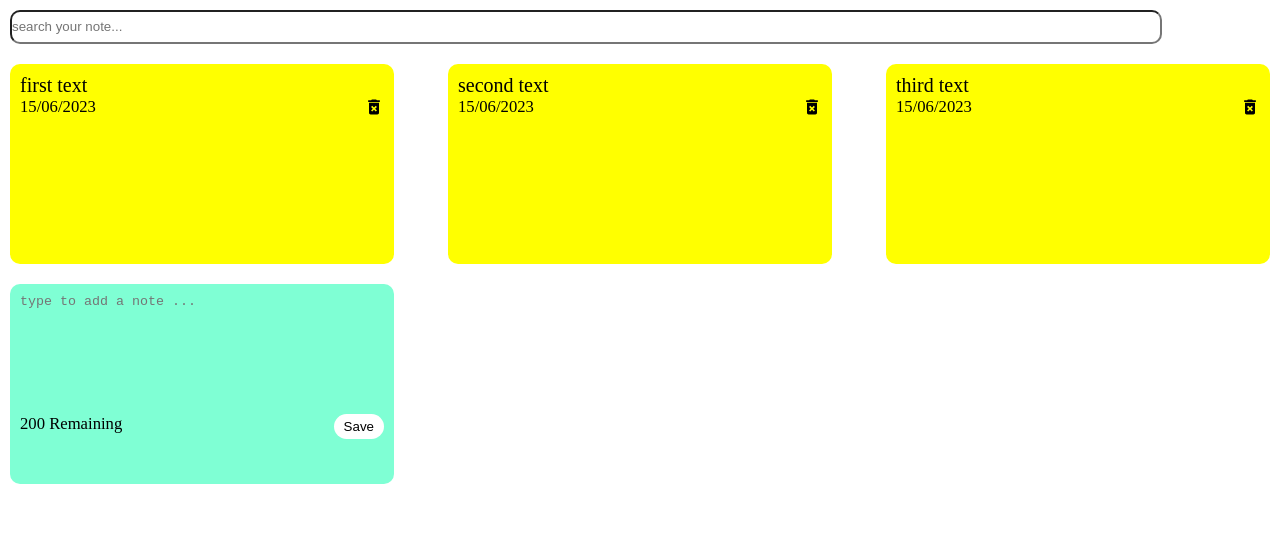
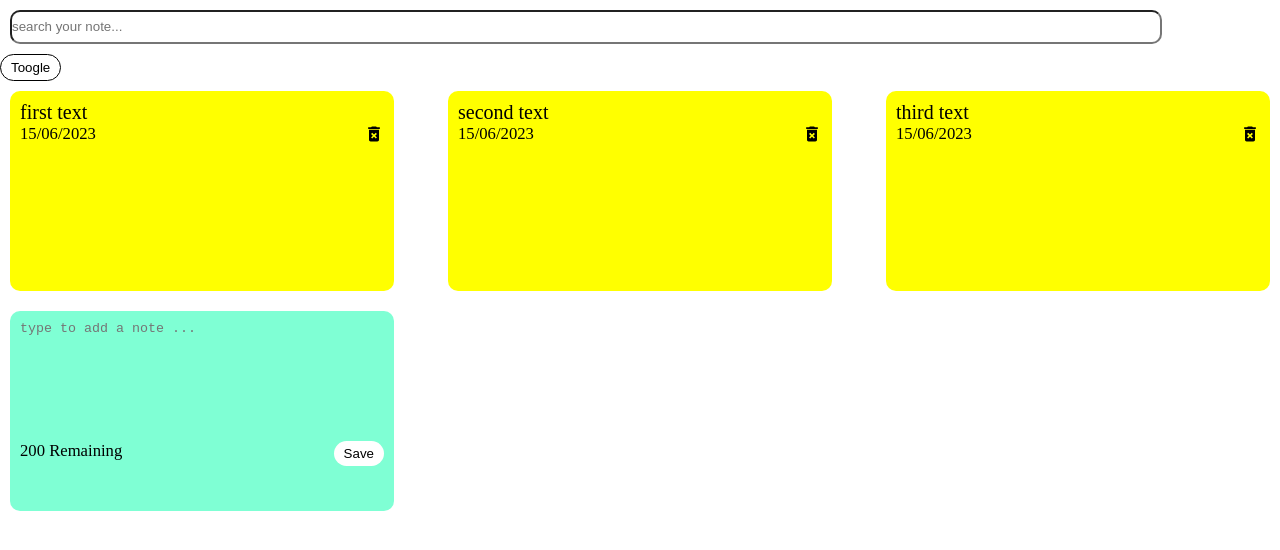
Before and after one commit to marcinoles87/notes-app, a React (Create React App) app: page / in a window 1280 px wide. Shown: the top 550 px of the page. Built offline with nearby package versions, Linux system fonts and the light colour scheme.

Commit message:
set btn toggle

```diff
--- a/src/App.js
+++ b/src/App.js
@@ -32,9 +32,6 @@ const [notes , setNote] = useState([
 ])
 
 
-
-
-
 const addNote = (text) => {
   const date = new Date();
   const newNote = {
@@ -60,6 +57,7 @@ const removeNote = (id) => {
   return (
     <div className="App">
       <Search setSearchText={setSearchText} ></Search>
+      <button className='btn-toogle'>Toogle</button>
 
       <NotesList
 
--- a/src/index.css
+++ b/src/index.css
@@ -69,3 +69,7 @@ input:hover{
   background-color: rgb(63, 57, 57);
   color:white;
 }
+
+.btn-toogle{
+  border: 1px solid black;
+}
```
